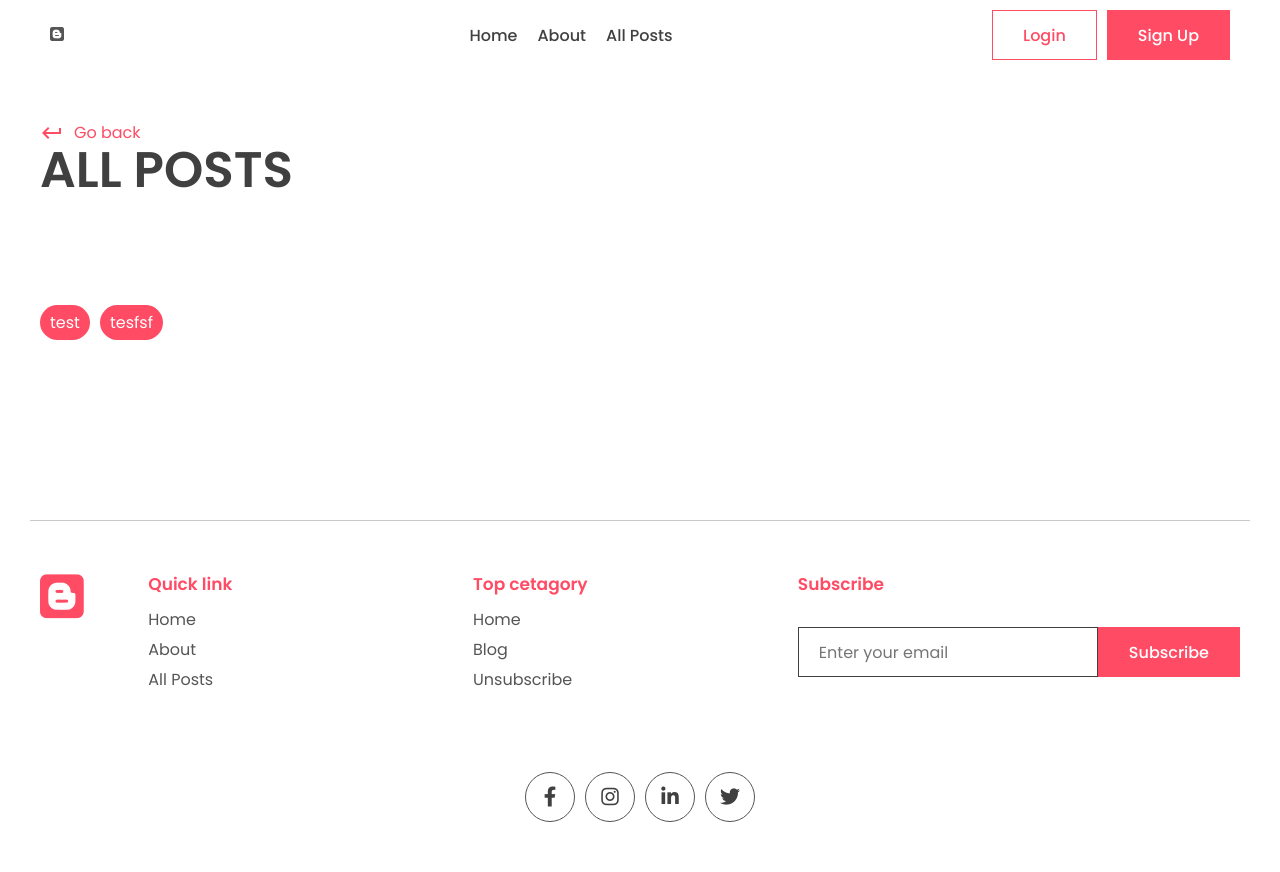
After one commit to yashikakhurana/my-blog-app, a Django app: page /all_posts/ in a window 1280 px wide. The commit adds this page. Run offline with Django 4.2, Linux system fonts and the light colour scheme; data comes from the database, SQL or seed files in the repository; both versions use the stored data as it was after the commit; some libraries are stand-ins or nearby versions.

Commit message:
feat(blog): All posts page

```diff
--- /dev/null
+++ b/app/templates/app/all_posts.html
@@ -0,0 +1,29 @@
+{% extends 'base.html' %} {% block title %} Blog| All Bookmarked Posts
+{%endblock title%} {%load static %} {%block content %}
+<div class="container">
+  <div class="page-top">
+    <div class="top flex">
+      <div class="page-name">
+        <a href="" class="learn">
+          <span class="material-icons"> keyboard_return </span> Go back
+        </a>
+        <h1>All Posts</h1>
+      </div>
+    </div>
+  </div>
+</div>
+<section class="sp">
+  <div class="container">
+    <div class="blog-tags">
+      {% for post in all_posts %}
+      <p class="tag">
+        <a style="color: white" href="{% url 'post_page' post.slug %}"
+          >{{post.title}}</a
+        >
+      </p>
+      {% endfor %}
+    </div>
+  </div>
+</section>
+
+{% endblock content %}
--- a/app/urls.py
+++ b/app/urls.py
@@ -11,5 +11,8 @@ urlpatterns = [
     path("accounts/register/", views.register_user, name="register"),
     path("bookmark_post/<slug:slug>", views.bookmark_post, name="bookmark_post"),
     path("like_post/<slug:slug>", views.like_post, name="like_post"),
-    path("all_bookmark_post/", views.all_bookmarked_posts, name="all_bookmarked_posts"),
+    path(
+        "all_bookmark_posts/", views.all_bookmarked_posts, name="all_bookmarked_posts"
+    ),
+    path("all_posts/", views.all_posts, name="all_posts"),
 ]
--- a/app/views.py
+++ b/app/views.py
@@ -6,10 +6,16 @@ from django.urls import reverse
 from django.contrib.auth import login
 
 
+def all_posts(request):
+    all_posts = Post.objects.all()
+    context = {"all_posts": all_posts}
+    return render(request, "app/all_posts.html", context=context)
+
+
 def all_bookmarked_posts(request):
     all_bookmarked_posts = Post.objects.filter(bookmarks=request.user)
     context = {"all_bookmarked_posts": all_bookmarked_posts}
-    return render(request, "app/allpost.html", context=context)
+    return render(request, "app/all_bookmarked_posts.html", context=context)
 
 
 def like_post(request, slug):
--- a/templates/base.html
+++ b/templates/base.html
@@ -34,7 +34,7 @@
         <div class="links">
           <a href="{% url 'index' %}">Home</a>
           <a href="{% url 'about' %}">About</a>
-          <a href="{% url 'index' %}">All Posts</a>
+          <a href="{% url 'all_posts' %}">All Posts</a>
           {% if user.is_authenticated %}
           <a href="{% url 'all_bookmarked_posts' %}">Bookmarks</a>
           {% endif %}
```
Also changed, not shown: db.sqlite3.
